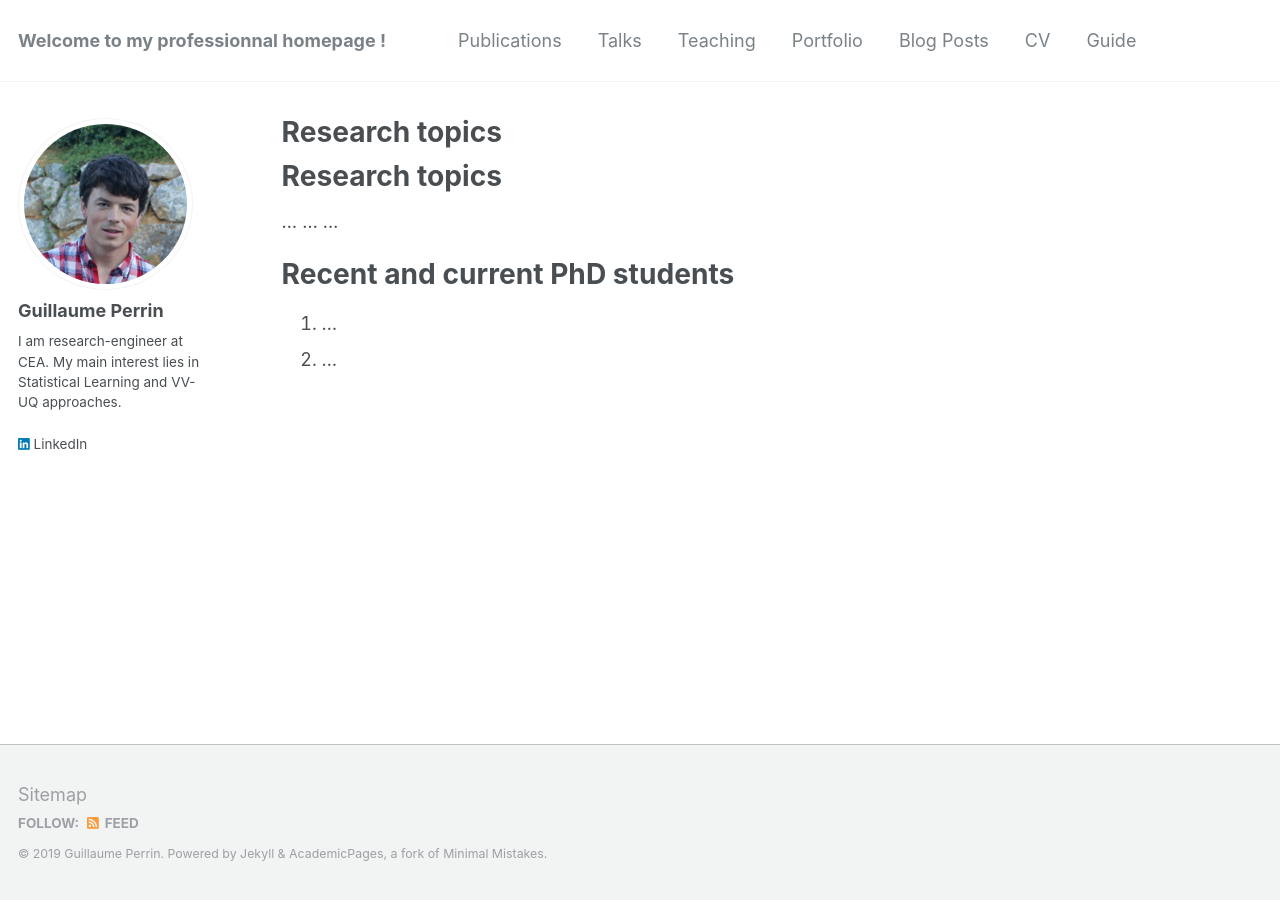
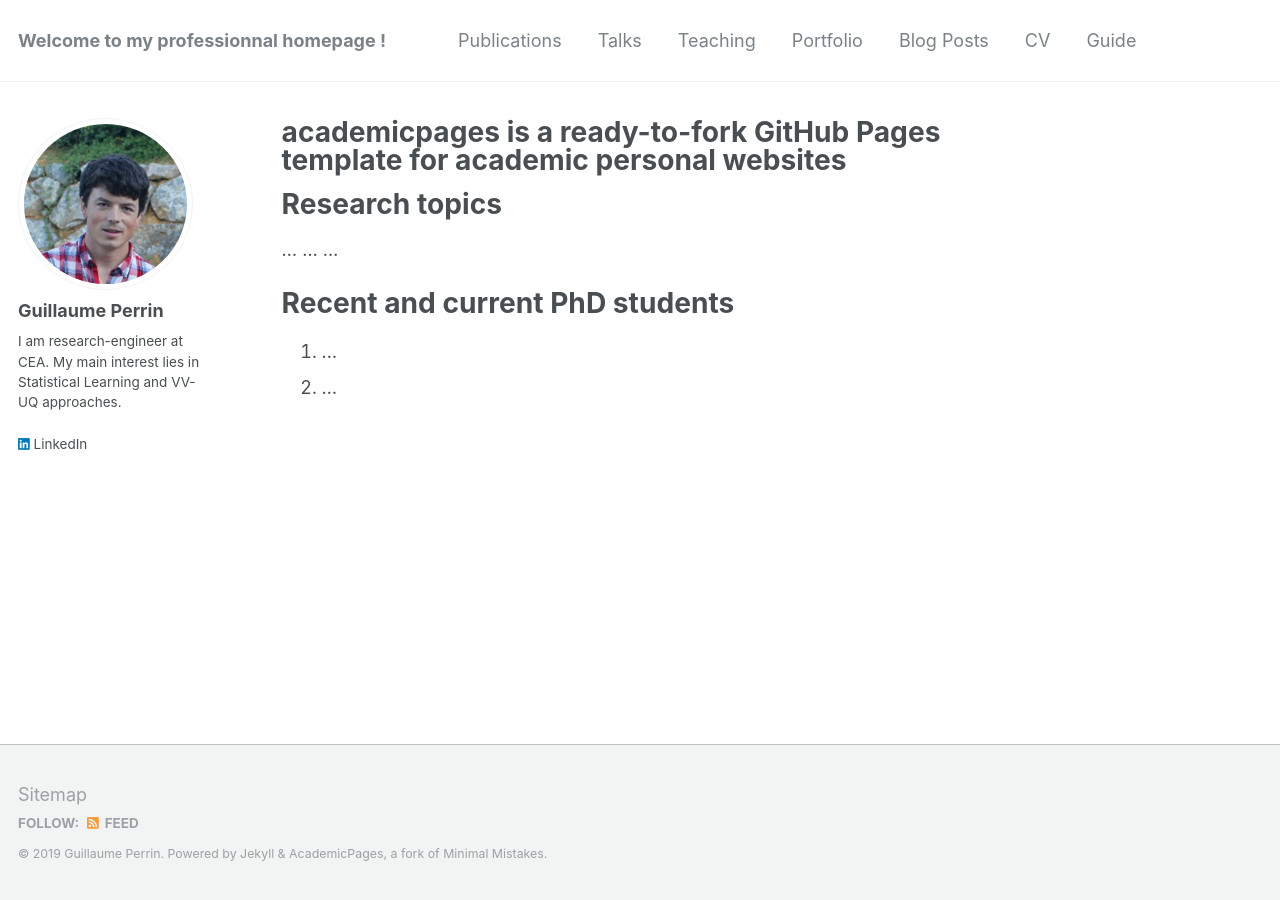
Before and after one commit to guillaumeperrin/guillaumeperrin.github.io, a Jekyll site: the page built from _pages/about.md, in a window 1280 px wide. Built offline with Jekyll 4.4.1, drawn with Linux system fonts in a browser that asks for light colours; our own code applies the rules of GitHub Pages for plain Markdown files.

Commit message:
Update about.md

```diff
--- a/_pages/about.md
+++ b/_pages/about.md
@@ -1,5 +1,11 @@
 ---
 permalink: /
+title: "academicpages is a ready-to-fork GitHub Pages template for academic personal websites"
+excerpt: "About me"
+author_profile: true
+redirect_from:
+  - /about/
+  - /about.html
 ---
 
 Research topics
```
